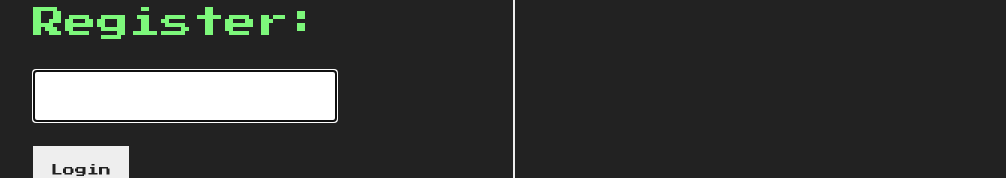
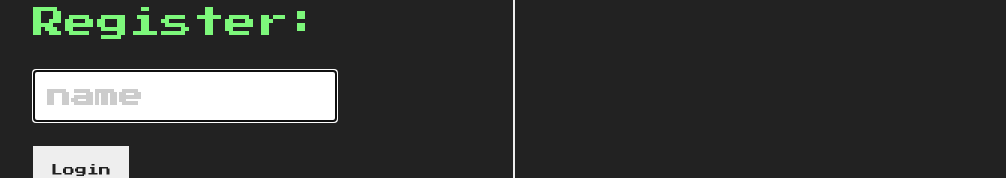
Before and after one commit to jonlld/the-amazing-math-machine, a React (Create React App) app: page / in a window 1280 px wide. Shown: the part 273-451 px from the top of the page, without its empty margins (127-1133 px from the left). Built offline with nearby package versions, Linux system fonts and the light colour scheme.

Commit message:
Restore placeholder to input and lighten text

```diff
--- a/src/Login/Login.tsx
+++ b/src/Login/Login.tsx
@@ -55,7 +55,7 @@ function Login({
             ref={nameInputRef}
             id="user"
             type="text"
-            // placeholder="name here"
+            placeholder="name"
             autoFocus
           ></input>
           <button className="btn login-button">Login</button>
--- a/src/index.css
+++ b/src/index.css
@@ -76,6 +76,10 @@ fix layout!
   width: 70%;
   padding: 12px;
   transition: all 2s ease-out;
+}
+
+.login--input::placeholder {
+  color: #ccc;
 }
 
 .leaderboard--container {
```
Also changed, not shown: 1 other file (tests, documents, lock files or other folders).
